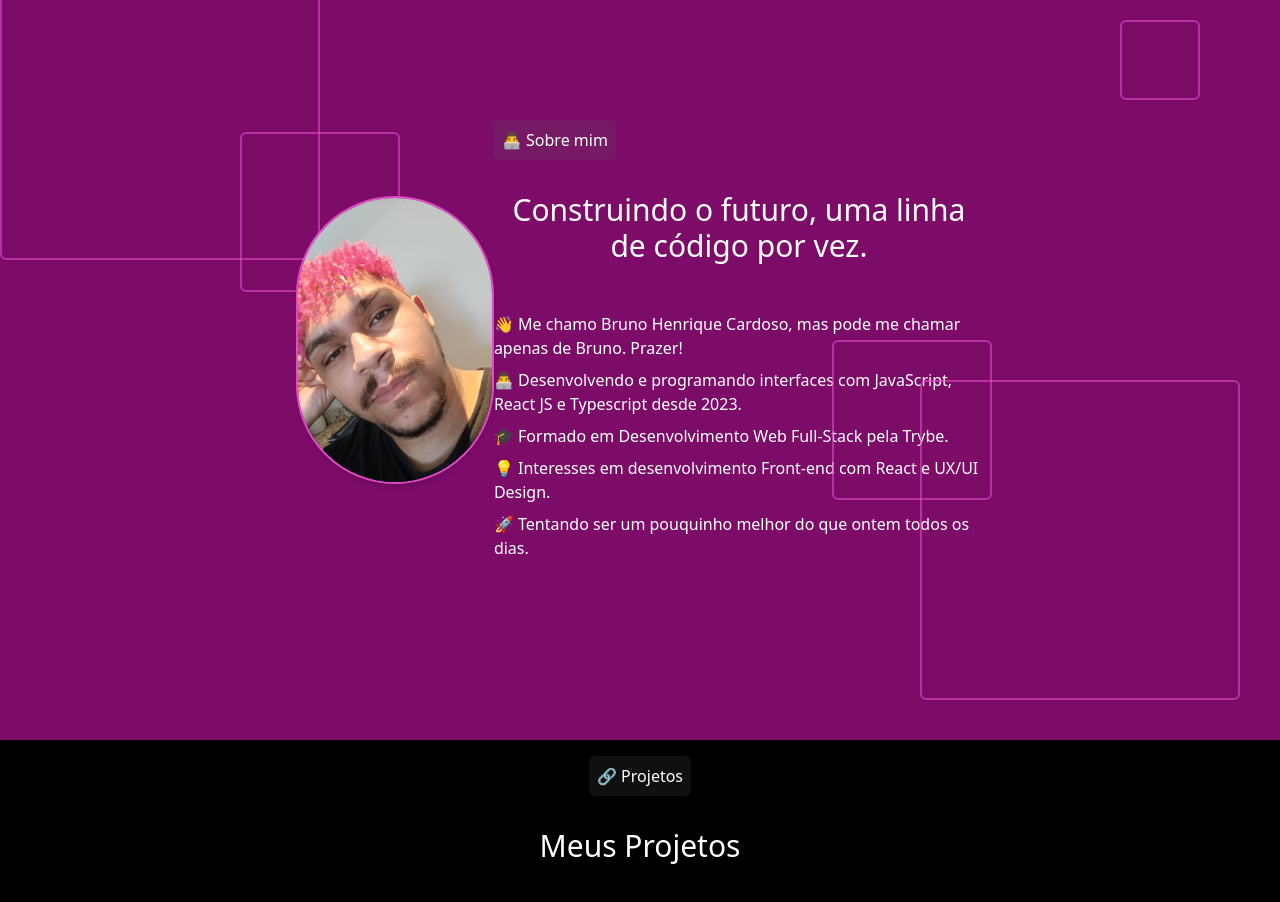
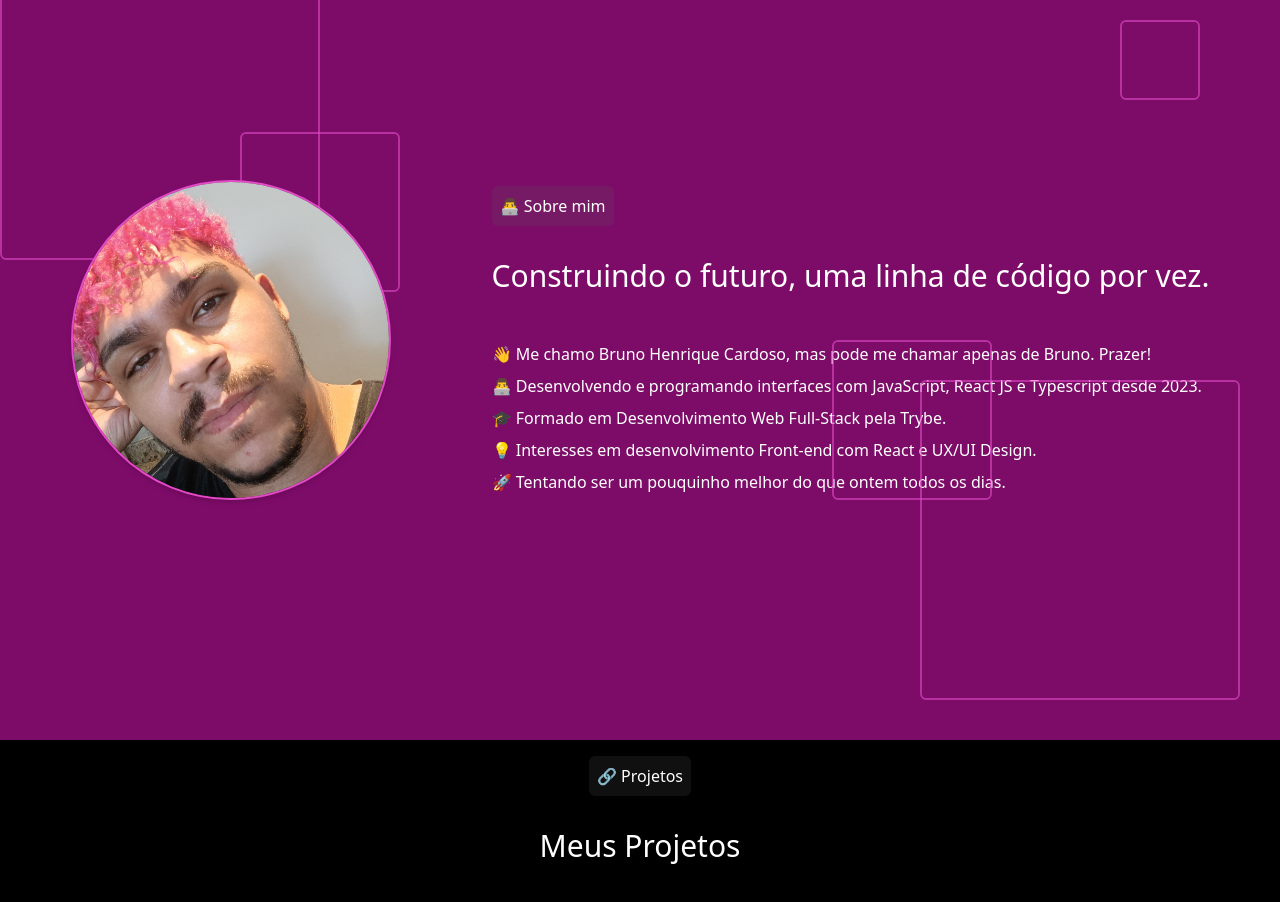
Before and after one commit to RiqueBruno/RiqueBruno, a React (Vite) app: page / in a window 1280 px wide. Shown: the part 860-1762 px from the top of the page. Built offline with nearby package versions, Linux system fonts and the light colour scheme.

Commit message:
refactor: arruma estilo para telas medias/grandes

```diff
--- a/src/components/About/About.tsx
+++ b/src/components/About/About.tsx
@@ -5,8 +5,8 @@ import LinkMenu from '../LinkMenu/LinkMenu';
 export default function About() {
   return (
     <section className="bg-primary dark:bg-secondary-light relative flex flex-col lg:flex-row justify-center items-center p-10 h-screen">
-      <div className="lg:flex lg:flex-row lg:items-center lg:justify-around w-full lg:px-64">
-        <div className="hidden lg:block rounded-full overflow-hidden h-72 w-72 border-2 border-primary z-50 shadow-md">
+      <div className="lg:flex lg:flex-row lg:items-center lg:justify-around w-full lg:space-x-10">
+        <div className="hidden lg:block rounded-full overflow-hidden h-72 w-72 lg:h-80 lg:w-80 border-2 border-primary z-50 shadow-md">
           <img
             src={brunoImage}
             alt="Imagem de Bruno"
```
